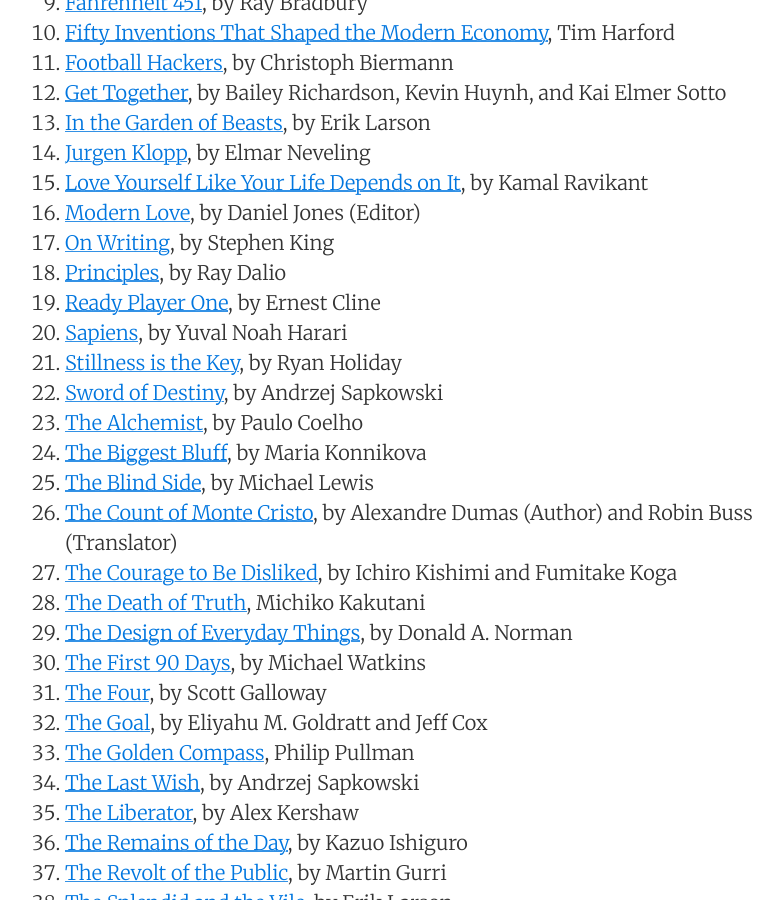
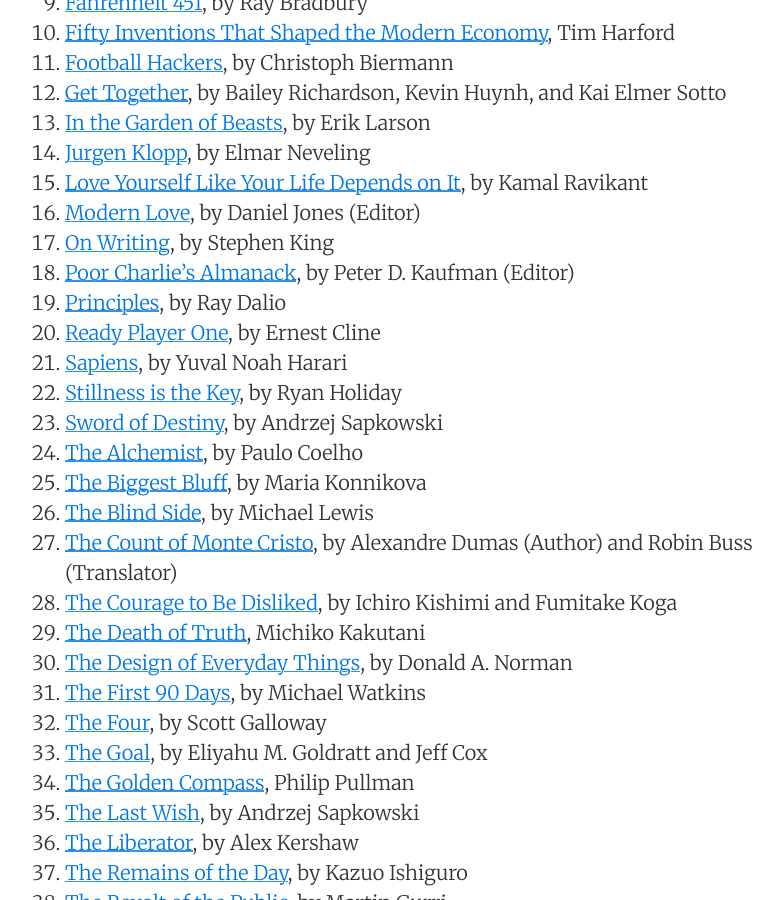
Before and after one commit to sewardlee337/sewardlee337.github.io, a Jekyll site: the page built from readinglist.md, in a window 1280 px wide and 900 px high, scrolled down 860 px. Shown: the whole window, without its empty margins (195-978 px from the left). Built offline with Jekyll 4.4.1, drawn with Linux system fonts in a browser that asks for light colours; nearby versions of some CDN libraries.

Commit message:
Update reading list

```diff
--- a/readinglist.md
+++ b/readinglist.md
@@ -37,6 +37,7 @@ _"My alma mater was books, a good library... I could spend the rest of my life r
 1. [Love Yourself Like Your Life Depends on It](https://amzn.to/2Ysqa4s), by Kamal Ravikant
 1. [Modern Love](https://amzn.to/3cIaU6P), by Daniel Jones (Editor)
 1. [On Writing](https://amzn.to/2QOnJV1), by Stephen King
+1. [Poor Charlie's Almanack](https://amzn.to/377bhqU), by Peter D. Kaufman (Editor)
 1. [Principles](https://amzn.to/32ypeMZ), by Ray Dalio
 1. [Ready Player One](https://amzn.to/36Ma87W), by Ernest Cline
 1. [Sapiens](https://amzn.to/2AEUEWV), by Yuval Noah Harari
```
